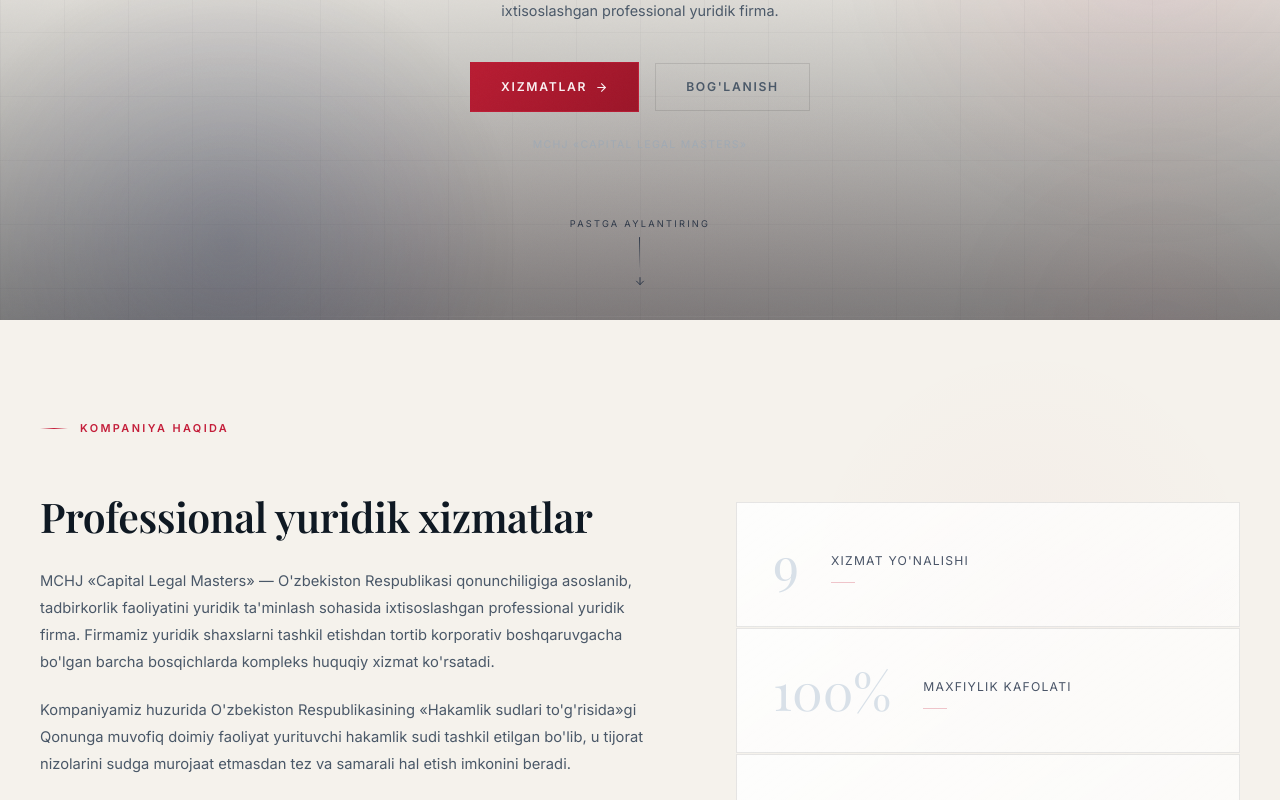
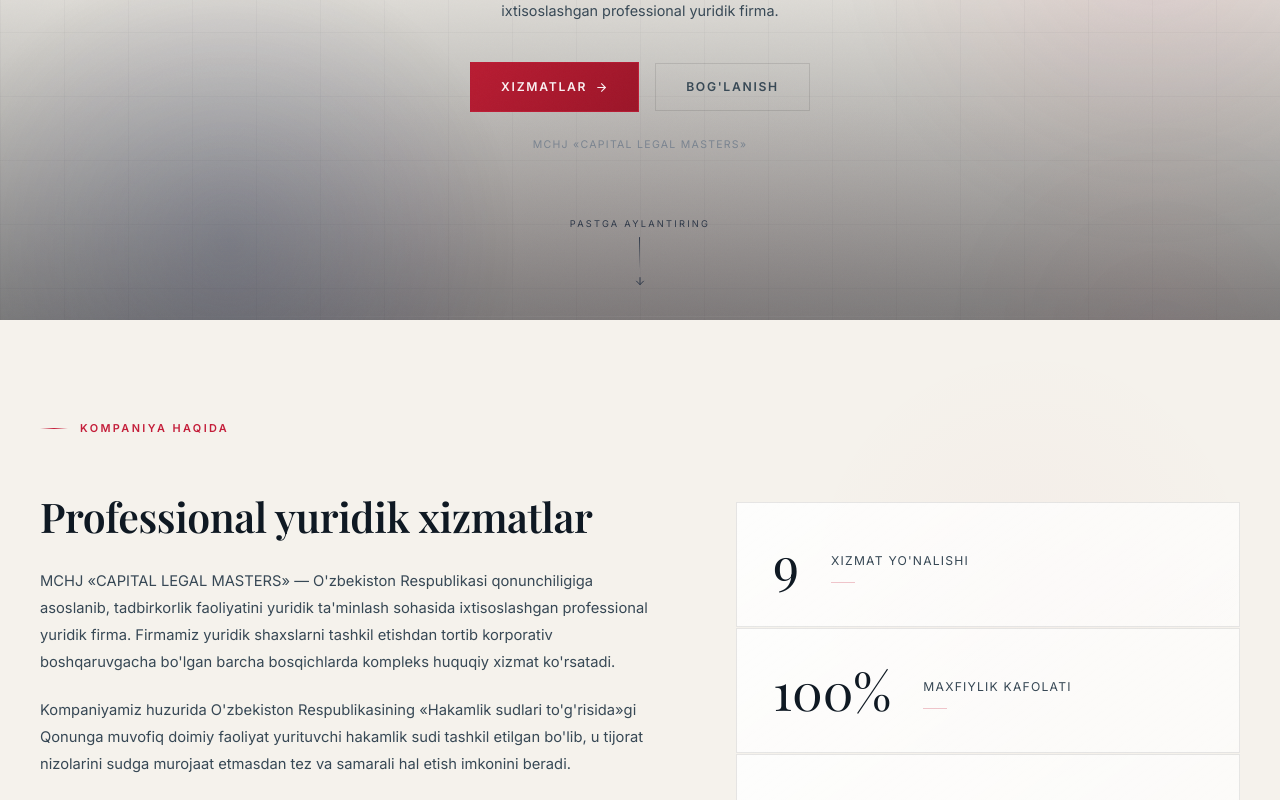
Before and after one commit to r2k8v42jz9-png/Capital-legal-masters, a Next.js app: page / in a window 1280 px wide. Shown: the part 480-1280 px from the top of the page. Built offline with nearby package versions, Linux system fonts and the light colour scheme.

Commit message:
UI and branding refinements

```diff
--- a/src/app/globals.css
+++ b/src/app/globals.css
@@ -16,12 +16,12 @@
   --bg-navbar:        rgba(7, 10, 15, 0.92);
   --bg-navbar-mobile: rgba(7, 10, 15, 0.98);
 
-  /* Text */
+  /* Text — tuned for readability on dark surfaces */
   --text-heading:     #E8ECF0;
-  --text-body:        #C8D4DF;
-  --text-muted:       #7A8899;
-  --text-dim:         #4A5568;
-  --text-ghost:       #2E3848;
+  --text-body:        #C0CEDB;   /* card titles, primary content */
+  --text-muted:       #8E9DB0;   /* descriptions, secondary content */
+  --text-dim:         #5A6878;   /* labels, metadata */
+  --text-ghost:       #3A4858;   /* very subtle text */
 
   /* Borders */
   --border-subtle:    rgba(255, 255, 255, 0.072);
@@ -45,7 +45,7 @@
   --scrollbar-thumb:  #1E2433;
   --grid-line:        rgba(255, 255, 255, 0.016);
   --selection-bg:     rgba(196, 30, 58, 0.28);
-  --nav-link:         #6B7A8D;
+  --nav-link:         #7A8B9E;   /* inactive nav links — visible on dark */
   --nav-link-active:  #E8ECF0;
   --nav-link-hover:   #B8C8D8;
 }
@@ -55,16 +55,16 @@
   --bg-page:          #F5F2EC;
   --bg-section:       #F5F2EC;
   --bg-alt:           #EBE6DC;
-  --bg-footer:        #06080D;          /* footer stays dark */
+  --bg-footer:        #06080D;          /* footer always stays dark */
   --bg-navbar:        rgba(245, 242, 236, 0.95);
   --bg-navbar-mobile: rgba(245, 242, 236, 0.99);
 
-  /* Text */
+  /* Text — tuned for readability on warm ivory surfaces */
   --text-heading:     #0F1923;
-  --text-body:        #1E2B3A;
-  --text-muted:       #4A5868;
-  --text-dim:         #7A8090;
-  --text-ghost:       #A0AAB4;
+  --text-body:        #1E2B3A;   /* card titles, primary content */
+  --text-muted:       #374855;   /* descriptions — deep charcoal for contrast */
+  --text-dim:         #546070;   /* labels, metadata */
+  --text-ghost:       #7A8490;   /* very subtle text */
 
   /* Borders */
   --border-subtle:    rgba(0, 0, 0, 0.10);
@@ -88,13 +88,13 @@
   --scrollbar-thumb:  #C0B8AC;
   --grid-line:        rgba(0, 0, 0, 0.028);
   --selection-bg:     rgba(196, 30, 58, 0.18);
-  --nav-link:         #5A6878;
+  --nav-link:         #3D4D5C;   /* inactive nav links — deep on ivory */
   --nav-link-active:  #0F1923;
   --nav-link-hover:   #1A2838;
 }
 
 /* ══════════════════════════════════════════════════
-   BASE
+   BASE — page fill & seamless footer bottom
    ══════════════════════════════════════════════════ */
 @layer base {
   *,
@@ -105,21 +105,25 @@
     padding: 0;
   }
 
+  /* html always has footer-dark bg so the area below the footer
+     never shows a mismatched swatch in either theme            */
   html {
+    background-color: #06080D;
+    min-height: 100%;
     scroll-behavior: smooth;
     -webkit-text-size-adjust: 100%;
-    /* Smooth theme transitions */
     transition: background-color 0.3s ease;
   }
 
   body {
     background-color: var(--bg-page);
-    color: var(--text-body);
+    color: var(--text-muted);
     font-family: var(--font-inter), system-ui, -apple-system, sans-serif;
     -webkit-font-smoothing: antialiased;
     -moz-osx-font-smoothing: grayscale;
     overflow-x: hidden;
     line-height: 1.65;
+    min-height: 100%;
     transition: background-color 0.3s ease, color 0.3s ease;
   }
 
@@ -185,6 +189,25 @@
   letter-spacing: 0.22em;
   text-transform: uppercase;
   color: #C41E3A;
+}
+
+/* ── Card content text — theme-aware, hover-aware ── */
+.card-title {
+  color: var(--text-body);
+  transition: color 0.3s ease;
+}
+
+.card-desc {
+  color: var(--text-muted);
+  transition: color 0.3s ease;
+}
+
+.glass-card:hover .card-title {
+  color: var(--text-heading);
+}
+
+.glass-card:hover .card-desc {
+  color: var(--text-body);
 }
 
 /* ══════════════════════════════════════════════════
@@ -398,13 +421,30 @@ textarea.form-input {
   min-height: 120px;
 }
 
-/* Honeypot — hide from humans, visible to bots */
+/* Honeypot — hidden from humans, visible to bots */
 .hp-field {
   position: absolute;
   left: -9999px;
   opacity: 0;
   pointer-events: none;
-  tabindex: -1;
+}
+
+/* ══════════════════════════════════════════════════
+   MAP EMBED — theme-aware filter
+   ══════════════════════════════════════════════════ */
+.map-iframe {
+  border: none;
+  /* Dark theme: invert + hue-rotate for stylized dark map */
+  filter: invert(90%) hue-rotate(180deg) brightness(0.88) contrast(0.82) saturate(0.45);
+  opacity: 0.85;
+  transition: opacity 0.4s ease;
+  display: block;
+}
+
+[data-theme="light"] .map-iframe {
+  /* Light theme: warm, subtle treatment that looks premium */
+  filter: sepia(12%) saturate(0.82) brightness(1.04) contrast(0.92);
+  opacity: 0.94;
 }
 
 /* ══════════════════════════════════════════════════
--- a/src/components/About.tsx
+++ b/src/components/About.tsx
@@ -5,7 +5,11 @@ import { useLanguage } from "@/context/LanguageContext";
 import AnimatedSection, { AnimatedStagger, fadeUpItem } from "@/components/ui/AnimatedSection";
 
 export default function About() {
-  const { t } = useLanguage();
+  const { t, language } = useLanguage();
+  const firmLabel =
+    language === "uz"
+      ? "MCHJ «CAPITAL LEGAL MASTERS»"
+      : "MCHJ «Capital Legal Masters»";
 
   return (
     <section
@@ -64,7 +68,7 @@ export default function About() {
               <div className="flex items-center gap-3">
                 <div className="w-6 h-px bg-[#C41E3A]/45" />
                 <span className="font-sans text-[0.68rem] tracking-[0.2em] uppercase text-[#C41E3A]/60 font-600">
-                  MCHJ «Capital Legal Masters»
+                  {firmLabel}
                 </span>
               </div>
             </AnimatedSection>
@@ -86,13 +90,19 @@ export default function About() {
 
                   <div className="flex items-center gap-6 sm:gap-8">
                     <span
-                      className="font-serif text-[2.8rem] sm:text-[3.2rem] font-700 leading-none text-[#D8E0E8] group-hover:text-white transition-colors duration-300"
-                      style={{ fontFamily: "var(--font-playfair), serif" }}
+                      className="font-serif text-[2.8rem] sm:text-[3.2rem] font-700 leading-none transition-colors duration-300"
+                      style={{
+                        fontFamily: "var(--font-playfair), serif",
+                        color: "var(--text-heading)",
+                      }}
                     >
                       {stat.number}
                     </span>
                     <div>
-                      <span className="font-sans text-[0.72rem] sm:text-[0.76rem] font-500 tracking-[0.1em] uppercase text-[#4A5568] group-hover:text-[#7A8899] transition-colors duration-300 leading-snug">
+                      <span
+                        className="font-sans text-[0.72rem] sm:text-[0.76rem] font-500 tracking-[0.1em] uppercase leading-snug transition-colors duration-300"
+                        style={{ color: "var(--text-muted)" }}
+                      >
                         {stat.label}
                       </span>
                       <div className="h-px w-6 bg-[#C41E3A]/25 mt-2.5 group-hover:w-14 group-hover:bg-[#C41E3A]/55 transition-all duration-500" />
--- a/src/components/Advantages.tsx
+++ b/src/components/Advantages.tsx
@@ -114,10 +114,10 @@ export default function Advantages() {
 
                 {/* Text */}
                 <div>
-                  <h3 className="font-sans text-[0.84rem] font-600 tracking-[0.02em] text-[#B8C8D8] group-hover:text-[#DDE6EE] transition-colors duration-300 mb-2.5 leading-snug">
+                  <h3 className="card-title font-sans text-[0.84rem] font-600 tracking-[0.02em] mb-2.5 leading-snug">
                     {item.title}
                   </h3>
-                  <p className="font-sans text-[0.77rem] text-[#404E60] group-hover:text-[#5A6878] leading-[1.8] transition-colors duration-300">
+                  <p className="card-desc font-sans text-[0.77rem] leading-[1.8]">
                     {item.description}
                   </p>
                 </div>
--- a/src/components/Arbitration.tsx
+++ b/src/components/Arbitration.tsx
@@ -15,7 +15,11 @@ function scrollTo(id: string) {
 }
 
 export default function Arbitration() {
-  const { t } = useLanguage();
+  const { t, language } = useLanguage();
+  const firmLabel =
+    language === "uz"
+      ? "MCHJ «CAPITAL LEGAL MASTERS»"
+      : "MCHJ «Capital Legal Masters»";
 
   return (
     <section
@@ -95,7 +99,10 @@ export default function Arbitration() {
                     className="flex-1 glass-card px-4 py-3.5 flex items-center gap-2.5"
                   >
                     <div className="red-dot flex-shrink-0" />
-                    <span className="font-sans text-[0.72rem] font-500 tracking-[0.06em] text-[#8B9AAA] leading-snug">
+                    <span
+                      className="font-sans text-[0.72rem] font-500 tracking-[0.06em] leading-snug"
+                      style={{ color: "var(--text-muted)" }}
+                    >
                       {text}
                     </span>
                   </div>
@@ -150,10 +157,10 @@ export default function Arbitration() {
                     </div>
 
                     <div className="flex-1 min-w-0">
-                      <div className="font-sans text-[0.82rem] font-600 text-[#B0C0D0] group-hover:text-[#D8E4EE] transition-colors duration-300 mb-1 leading-snug">
+                      <div className="card-title font-sans text-[0.82rem] font-600 mb-1 leading-snug">
                         {feat.name}
                       </div>
-                      <div className="font-sans text-[0.74rem] text-[#3D4D5E] group-hover:text-[#5A6878] transition-colors duration-300 leading-snug">
+                      <div className="card-desc font-sans text-[0.74rem] leading-snug">
                         {feat.subtitle}
                       </div>
                     </div>
@@ -170,7 +177,7 @@ export default function Arbitration() {
                   className="font-sans text-[0.72rem] leading-snug"
                   style={{ color: "var(--text-dim)" }}
                 >
-                  {t.about.stats[2]?.label} — MCHJ «Capital Legal Masters»
+                  {t.about.stats[2]?.label} — {firmLabel}
                 </p>
               </div>
             </AnimatedSection>
--- a/src/components/Contact.tsx
+++ b/src/components/Contact.tsx
@@ -30,7 +30,11 @@ type InfoItem = {
 const EMPTY: FormState = { name: "", email: "", phone: "", subject: "", message: "", _hp: "" };
 
 export default function Contact() {
-  const { t } = useLanguage();
+  const { t, language } = useLanguage();
+  const firmLabel =
+    language === "uz"
+      ? "MCHJ «CAPITAL LEGAL MASTERS»"
+      : "MCHJ «Capital Legal Masters»";
   const [form, setForm] = useState<FormState>(EMPTY);
   const [submitted, setSubmitted] = useState(false);
   const [loading, setLoading] = useState(false);
@@ -401,7 +405,7 @@ export default function Contact() {
             <AnimatedSection delay={0.42}>
               <div className="glass-card px-4 py-3.5 sm:px-5">
                 <div className="font-sans text-[0.63rem] font-600 tracking-[0.15em] uppercase text-[#2E3A4A] mb-1.5">
-                  MCHJ «Capital Legal Masters»
+                  {firmLabel}
                 </div>
                 <p
                   className="font-sans text-[0.74rem] leading-[1.7]"
@@ -416,27 +420,55 @@ export default function Contact() {
 
         {/* ── Map — exact coordinates: 41.32729140614236, 69.28997506006668 ── */}
         <AnimatedSection delay={0.18} className="mt-8 sm:mt-10">
-          <div className="relative overflow-hidden" style={{ height: 280 }}>
-            <div className="absolute inset-0 border border-white/[0.065] z-10 pointer-events-none" />
+          {/* Outer wrapper: premium border + shadow */}
+          <div
+            className="relative overflow-hidden"
+            style={{
+              height: "clamp(260px, 32vw, 340px)",
+              border: "1px solid var(--border-subtle)",
+              boxShadow: "0 8px 48px rgba(0,0,0,0.28), 0 0 0 1px rgba(196,30,58,0.08)",
+            }}
+          >
+            {/* Gradient edge-fade — top */}
             <div
-              className="absolute top-0 left-0 right-0 h-7 z-10 pointer-events-none"
-              style={{ background: "linear-gradient(180deg, var(--bg-alt) 0%, transparent 100%)" }}
+              className="absolute top-0 left-0 right-0 h-8 z-10 pointer-events-none"
+              style={{
+                background:
+                  "linear-gradient(180deg, var(--bg-alt) 0%, transparent 100%)",
+              }}
+            />
+            {/* Gradient edge-fade — bottom */}
+            <div
+              className="absolute bottom-0 left-0 right-0 h-8 z-10 pointer-events-none"
+              style={{
+                background:
+                  "linear-gradient(0deg, var(--bg-alt) 0%, transparent 100%)",
+              }}
+            />
+            {/* Gradient edge-fade — sides */}
+            <div
+              className="absolute top-0 left-0 bottom-0 w-6 z-10 pointer-events-none"
+              style={{
+                background:
+                  "linear-gradient(90deg, var(--bg-alt) 0%, transparent 100%)",
+              }}
             />
             <div
-              className="absolute bottom-0 left-0 right-0 h-7 z-10 pointer-events-none"
-              style={{ background: "linear-gradient(0deg, var(--bg-alt) 0%, transparent 100%)" }}
+              className="absolute top-0 right-0 bottom-0 w-6 z-10 pointer-events-none"
+              style={{
+                background:
+                  "linear-gradient(270deg, var(--bg-alt) 0%, transparent 100%)",
+              }}
             />
+            {/* Red accent top bar */}
+            <div className="absolute top-0 left-0 right-0 h-[2px] z-20 bg-gradient-to-r from-transparent via-[#C41E3A]/40 to-transparent pointer-events-none" />
+
             <iframe
-              title="Capital Legal Masters — Toshkent, Yunusobod"
+              title="Capital Legal Masters — Toshkent, Yunusobod tumani"
               src="https://www.openstreetmap.org/export/embed.html?bbox=69.275%2C41.312%2C69.305%2C41.342&layer=mapnik&marker=41.32729%2C69.28998"
               width="100%"
               height="100%"
-              style={{
-                border: "none",
-                filter:
-                  "invert(90%) hue-rotate(180deg) brightness(0.88) contrast(0.82) saturate(0.45)",
-                opacity: 0.8,
-              }}
+              className="map-iframe"
               loading="lazy"
             />
           </div>
--- a/src/components/Hero.tsx
+++ b/src/components/Hero.tsx
@@ -37,7 +37,11 @@ const fadeUp = {
 };
 
 export default function Hero() {
-  const { t } = useLanguage();
+  const { t, language } = useLanguage();
+  const firmLabel =
+    language === "uz"
+      ? "MCHJ «CAPITAL LEGAL MASTERS»"
+      : "MCHJ «Capital Legal Masters»";
   const ref = useRef<HTMLDivElement>(null);
   const { scrollY } = useScroll();
   const y = useTransform(scrollY, [0, 500], [0, 90]);
@@ -165,7 +169,7 @@ export default function Hero() {
             className="font-sans text-[0.66rem] tracking-[0.12em] uppercase mt-6"
             style={{ color: "var(--text-ghost)" }}
           >
-            MCHJ «Capital Legal Masters»
+            {firmLabel}
           </motion.p>
         </motion.div>
       </motion.div>
--- a/src/components/Services.tsx
+++ b/src/components/Services.tsx
@@ -103,10 +103,10 @@ export default function Services() {
 
                 {/* Text */}
                 <div className="flex-1">
-                  <h3 className="font-sans text-[0.84rem] font-600 tracking-[0.03em] text-[#C0CCDA] group-hover:text-[#E0E8F0] transition-colors duration-300 mb-2.5 leading-snug">
+                  <h3 className="card-title font-sans text-[0.84rem] font-600 tracking-[0.03em] mb-2.5 leading-snug">
                     {service.title}
                   </h3>
-                  <p className="font-sans text-[0.78rem] text-[#445060] group-hover:text-[#5E6E80] leading-[1.78] transition-colors duration-300">
+                  <p className="card-desc font-sans text-[0.78rem] leading-[1.78]">
                     {service.description}
                   </p>
                 </div>
--- a/src/lib/translations.ts
+++ b/src/lib/translations.ts
@@ -93,7 +93,7 @@ const uz: Translations = {
     title: "CAPITAL LEGAL MASTERS",
     subtitle: "Biznesingiz uchun ishonchli huquqiy hamkor",
     description:
-      "MCHJ «Capital Legal Masters» — O'zbekiston Respublikasi qonunchiligi asosida tadbirkorlik faoliyatini kompleks yuridik ta'minlashda ixtisoslashgan professional yuridik firma.",
+      "MCHJ «CAPITAL LEGAL MASTERS» — O'zbekiston Respublikasi qonunchiligi asosida tadbirkorlik faoliyatini kompleks yuridik ta'minlashda ixtisoslashgan professional yuridik firma.",
     cta1: "Xizmatlar",
     cta2: "Bog'lanish",
     scrollLabel: "Pastga aylantiring",
@@ -103,7 +103,7 @@ const uz: Translations = {
     label: "Kompaniya haqida",
     title: "Professional yuridik xizmatlar",
     description1:
-      "MCHJ «Capital Legal Masters» — O'zbekiston Respublikasi qonunchiligiga asoslanib, tadbirkorlik faoliyatini yuridik ta'minlash sohasida ixtisoslashgan professional yuridik firma. Firmamiz yuridik shaxslarni tashkil etishdan tortib korporativ boshqaruvgacha bo'lgan barcha bosqichlarda kompleks huquqiy xizmat ko'rsatadi.",
+      "MCHJ «CAPITAL LEGAL MASTERS» — O'zbekiston Respublikasi qonunchiligiga asoslanib, tadbirkorlik faoliyatini yuridik ta'minlash sohasida ixtisoslashgan professional yuridik firma. Firmamiz yuridik shaxslarni tashkil etishdan tortib korporativ boshqaruvgacha bo'lgan barcha bosqichlarda kompleks huquqiy xizmat ko'rsatadi.",
     description2:
       "Kompaniyamiz huzurida O'zbekiston Respublikasining «Hakamlik sudlari to'g'risida»gi Qonunga muvofiq doimiy faoliyat yurituvchi hakamlik sudi tashkil etilgan bo'lib, u tijorat nizolarini sudga murojaat etmasdan tez va samarali hal etish imkonini beradi.",
     stats: [
@@ -171,7 +171,7 @@ const uz: Translations = {
     label: "Hakamlik sudi",
     title: "Kompaniyamiz huzuridagi doimiy hakamlik sudi",
     description1:
-      "O'zbekiston Respublikasining «Hakamlik sudlari to'g'risida»gi Qonunga muvofiq, MCHJ «Capital Legal Masters» huzurida doimiy faoliyat yurituvchi hakamlik sudi tashkil etilgan. Hakamlik sudi tomonlarga tijorat nizolarini davlat sudiga murojaat etmasdan, tez, maxfiy va samarali tarzda hal etish imkonini beradi.",
+      "O'zbekiston Respublikasining «Hakamlik sudlari to'g'risida»gi Qonunga muvofiq, MCHJ «CAPITAL LEGAL MASTERS» huzurida doimiy faoliyat yurituvchi hakamlik sudi tashkil etilgan. Hakamlik sudi tomonlarga tijorat nizolarini davlat sudiga murojaat etmasdan, tez, maxfiy va samarali tarzda hal etish imkonini beradi.",
     description2:
       "Hakamlik sudining raisi lavozimini Xaydarov J.J. egallaydi. Hakamlik jarayoni maxfiy tarzda olib boriladi, qarorlar O'zbekiston Respublikasi qonunchiligiga muvofiq yuridik kuchga ega bo'lib, ijro etilishi majburiydir.",
     cta: "Murojaat qilish",
@@ -268,8 +268,8 @@ const uz: Translations = {
 
   footer: {
     description:
-      "MCHJ «Capital Legal Masters» — O'zbekiston Respublikasi qonunchiligi asosida tadbirkorlik faoliyatini kompleks yuridik ta'minlashga ixtisoslashgan professional yuridik firma. Kompaniyamiz huzurida doimiy hakamlik sudi faoliyat yuritadi.",
-    rights: "© 2025 MCHJ «Capital Legal Masters». Barcha huquqlar himoyalangan.",
+      "MCHJ «CAPITAL LEGAL MASTERS» — O'zbekiston Respublikasi qonunchiligi asosida tadbirkorlik faoliyatini kompleks yuridik ta'minlashga ixtisoslashgan professional yuridik firma. Kompaniyamiz huzurida doimiy hakamlik sudi faoliyat yuritadi.",
+    rights: "© 2025 MCHJ «CAPITAL LEGAL MASTERS». Barcha huquqlar himoyalangan.",
     sections: [
       {
         heading: "Navigatsiya",
```
